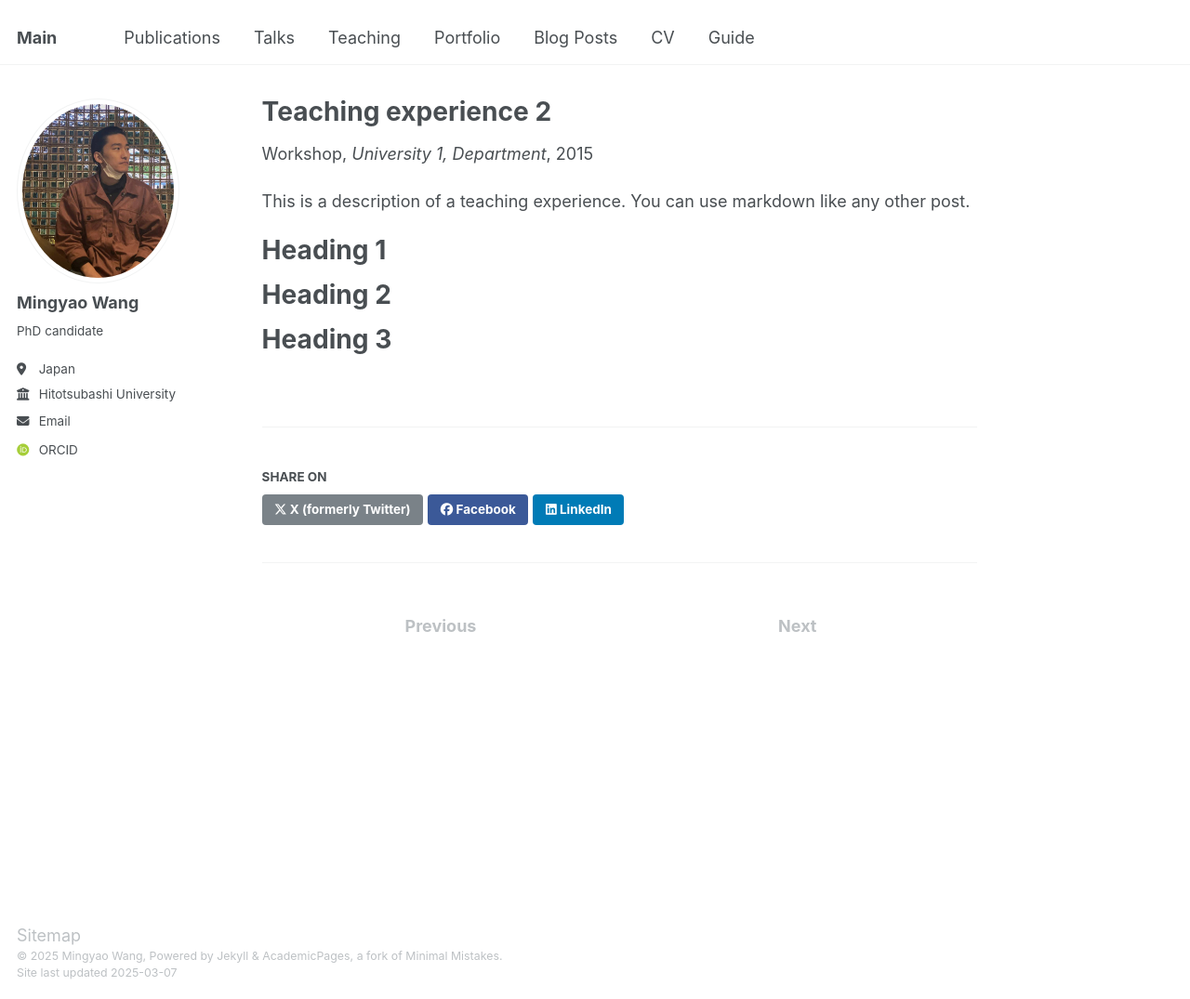
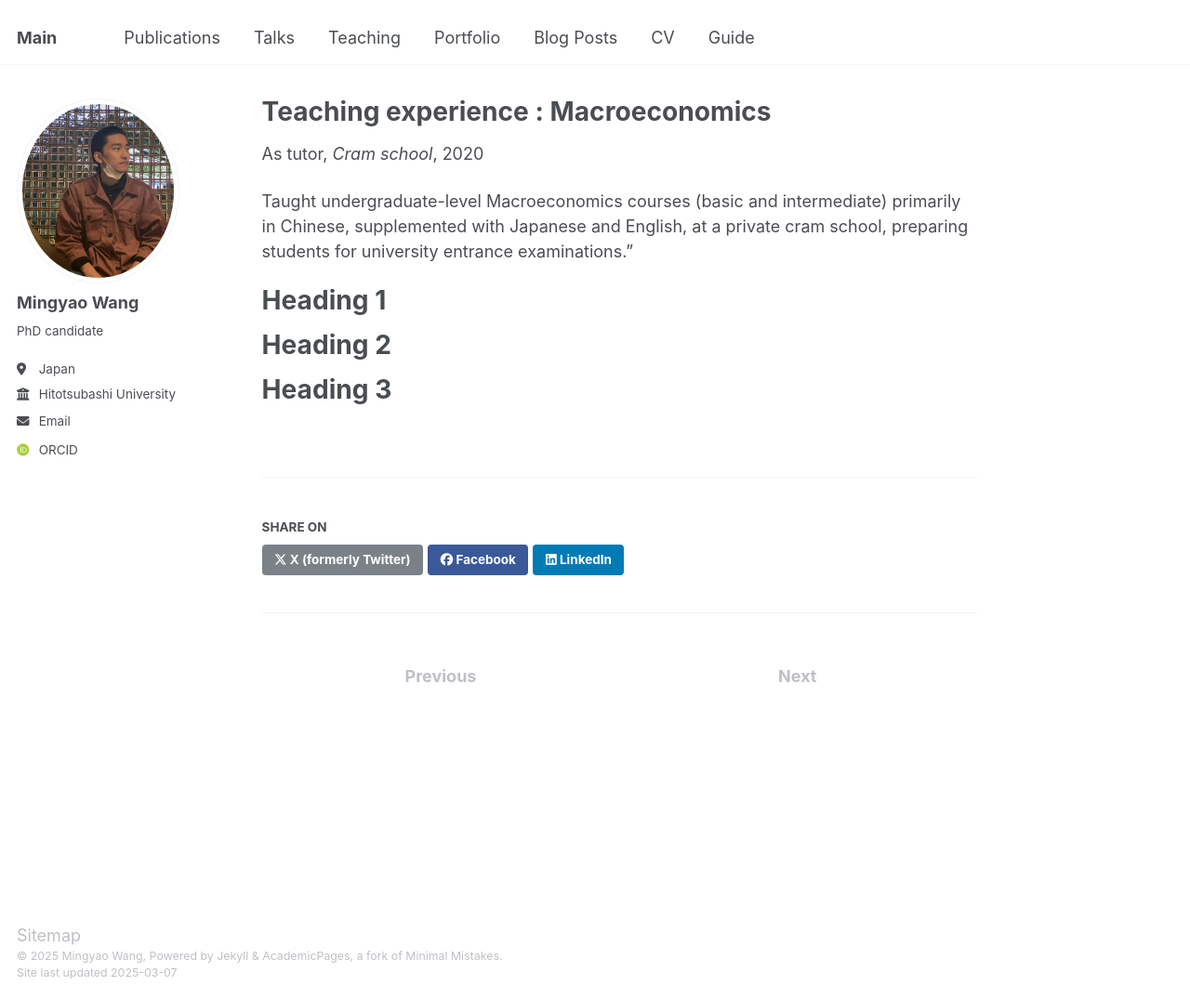
Before and after one commit to Mingyao-Wang/aboutme, a Jekyll site: the page built from _teaching/2015-spring-teaching-2.md, in a window 1280 px wide and 1075 px high. Shown: the whole window at 93% size. Built offline with Jekyll 4.4.1, drawn with Linux system fonts in a browser that asks for light colours; some web fonts are replaced.

Commit message:
Update 2015-spring-teaching-2.md

```diff
--- a/_teaching/2015-spring-teaching-2.md
+++ b/_teaching/2015-spring-teaching-2.md
@@ -1,14 +1,14 @@
 ---
-title: "Teaching experience 2"
+title: "Teaching experience : Macroeconomics"
 collection: teaching
-type: "Workshop"
+type: "As tutor"
 permalink: /teaching/2015-spring-teaching-1
-venue: "University 1, Department"
-date: 2015-01-01
-location: "City, Country"
+venue: "Cram school"
+date: 2020-01-01
+location: "Tokyo, Japan"
 ---
 
-This is a description of a teaching experience. You can use markdown like any other post.
+Taught undergraduate-level Macroeconomics courses (basic and intermediate) primarily in Chinese, supplemented with Japanese and English, at a private cram school, preparing students for university entrance examinations."
 
 Heading 1
 ======
```
